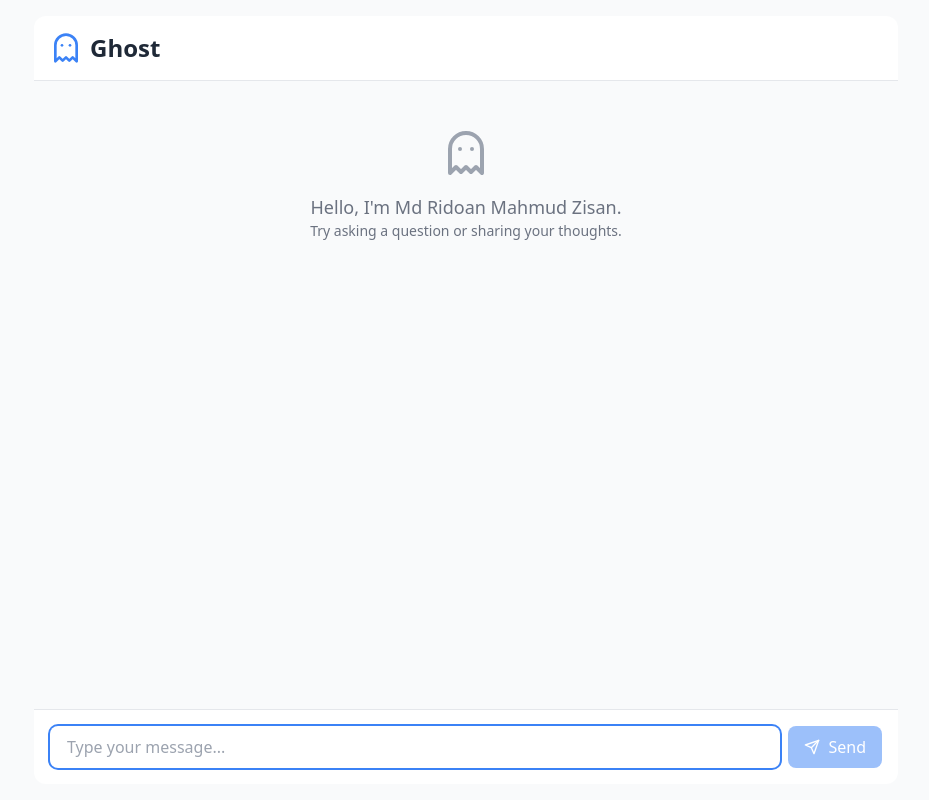
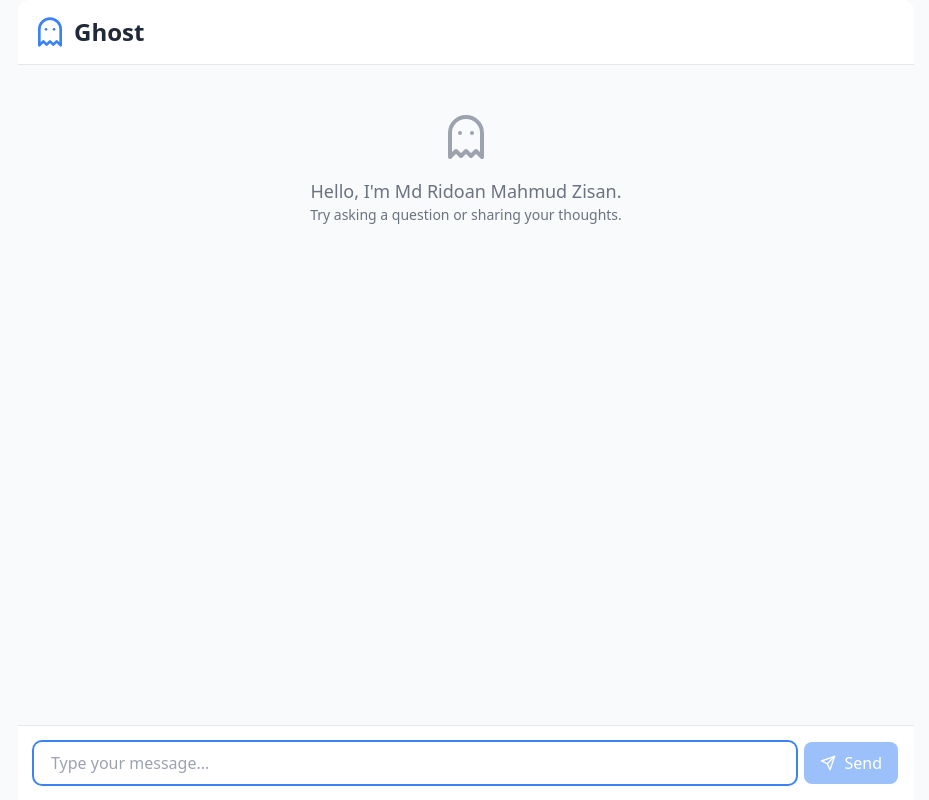
Before and after one commit to RidoanDev/ghost, a React (Vite) app: page / in a window 1280 px wide. Shown: the whole page, without its empty margins (174-1103 px from the left). Built offline with nearby package versions, Linux system fonts and the light colour scheme.

Commit message:
Update App.tsx

```diff
--- a/src/App.tsx
+++ b/src/App.tsx
@@ -14,6 +14,7 @@ function App() {
   const [isLoading, setIsLoading] = useState(false);
   const inputRef = useRef<HTMLInputElement>(null);
   const messagesEndRef = useRef<HTMLDivElement>(null);
+  const messagesContainerRef = useRef<HTMLDivElement>(null);
 
   useEffect(() => {
     inputRef.current?.focus();
@@ -96,8 +97,8 @@ function App() {
 
   return (
     <div className="min-h-screen bg-gray-50">
-      <div className="max-w-4xl mx-auto p-4 h-screen flex flex-col">
-        {/* Header - Always visible */}
+      <div className="max-w-4xl mx-auto h-screen flex flex-col">
+        {/* Header */}
         <div className="bg-white rounded-t-xl p-4 border-b">
           <h1 className="text-2xl font-bold text-gray-800 flex items-center gap-2">
             <Ghost className="w-8 h-8 text-blue-500" />
@@ -105,9 +106,12 @@ function App() {
           </h1>
         </div>
 
-        {/* Chat Messages - Always visible with empty state or messages */}
-        <div className="flex-1 overflow-y-auto py-4 space-y-4">
-          {messages.length === 0 ? (
+        {/* Chat Messages - Takes remaining space */}
+        <div
+          ref={messagesContainerRef}
+          className="flex-1 overflow-y-auto p-4 space-y-4"
+        >
+          {messages.length === 0 && (
             <div className="text-center text-gray-500 mt-8">
               <Ghost className="w-12 h-12 mx-auto mb-4 text-gray-400" />
               <p className="text-lg">Hello, I'm Md Ridoan Mahmud Zisan.</p>
@@ -115,8 +119,9 @@ function App() {
                 Try asking a question or sharing your thoughts.
               </p>
             </div>
-          ) : (
-            messages.map((message) => (
+          )}
+
+          {messages.map((message) => (
             <div
               key={message.id}
               className={`flex items-start gap-3 ${
@@ -155,8 +160,7 @@ function App() {
                 </p>
               </div>
             </div>
-            ))
-          )}
+          ))}
 
           {isLoading && (
             <div className="flex items-start gap-3">
@@ -173,11 +177,9 @@ function App() {
           <div ref={messagesEndRef} />
         </div>
 
-        {/* Input Form - Always visible */}
-        <form
-          onSubmit={handleSubmit}
-          className="bg-white border-t p-4 rounded-b-xl"
-        >
+        {/* Input Form - Fixed at the bottom */}
+        <div className="bg-white border-t p-4 sticky bottom-0">
+          <form onSubmit={handleSubmit}>
             <div className="flex gap-2">
               <input
                 ref={inputRef}
@@ -200,6 +202,7 @@ function App() {
           </form>
         </div>
       </div>
+    </div>
   );
 }
 
```
Lines whose indentation alone changed are shown as unchanged.
